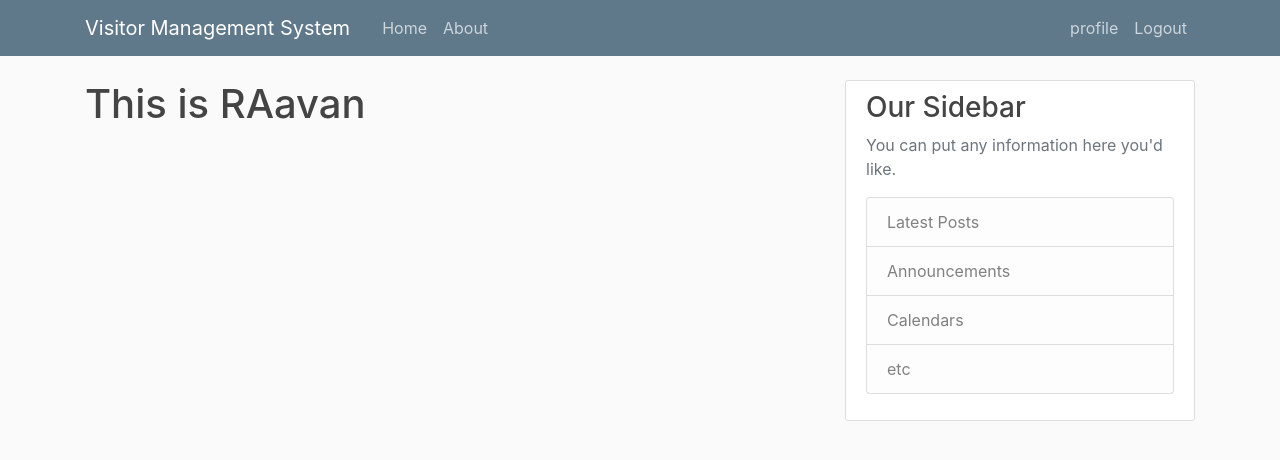
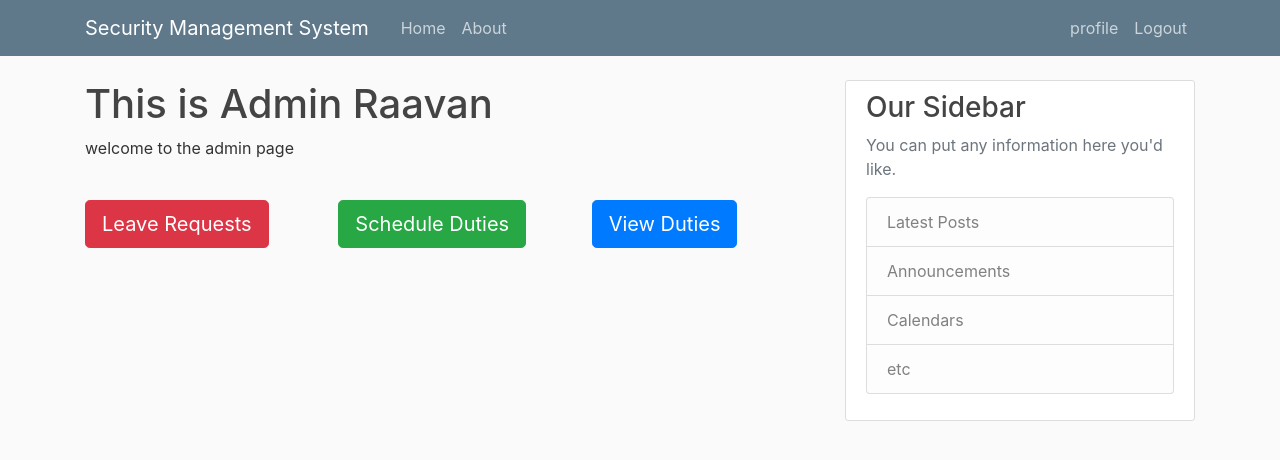
Before and after one commit to gskumar77c/Online-Security-Management, a Django app: page /home/ in a window 1280 px wide. Shown: the top 460 px of the page. Run offline with Django 3.2, Linux system fonts and the light colour scheme; a user stored in the database is signed in; some libraries are stand-ins or nearby versions.

Commit message:
adding leaves

```diff
--- a/security/admin.py
+++ b/security/admin.py
@@ -1,5 +1,5 @@
 from django.contrib import admin
-from .models import User,Profile
+from .models import User,Profile,MonthlyInformation,Duties,Leaves
 from django import forms
 from django.contrib.auth.models import Group
 from django.contrib.auth.forms import ReadOnlyPasswordHashField
@@ -33,5 +33,7 @@ class UserAdmin(BaseUserAdmin):
 
 admin.site.register(User,UserAdmin)
 admin.site.unregister(Group)
-
+admin.site.register(MonthlyInformation)
+admin.site.register(Duties)
+admin.site.register(Leaves)
 admin.site.register(Profile)
--- a/security/models.py
+++ b/security/models.py
@@ -2,6 +2,7 @@ from django.db import models
 from django.contrib.auth.models import AbstractUser,AbstractBaseUser,BaseUserManager
 from django.conf import settings
 from PIL import Image
+from .import worker
 
 
 class UserManager(BaseUserManager):
@@ -73,3 +74,39 @@ class Profile(models.Model):
 			print(self.image.path)
 			img.thumbnail(output_size)
 			img.save(self.image.path)
+
+
+
+class MonthlyInformation(models.Model):
+	user = models.ForeignKey(settings.AUTH_USER_MODEL,on_delete=models.CASCADE)
+	duties = models.IntegerField(default=0)
+	fine  = models.IntegerField(default=0)
+	availabel_leaves = models.IntegerField(default=worker.MAX_LEAVES)
+	month = models.DateField(blank=True,null=True)
+
+	def __str__(self):
+		mn = str(self.month)
+		return self.user.email + " | " + mn + " | duties: " + str(self.duties)
+
+
+
+class Duties(models.Model):
+	user = models.ForeignKey(settings.AUTH_USER_MODEL,on_delete=models.CASCADE)
+	date =models.DateField(blank=True,null=True)
+	placeno = models.IntegerField(default=-7)
+
+
+	def __str__(self):
+		return self.user.email + " | " + str(self.date) + " | " + str(self.placeno)
+
+
+
+class Leaves(models.Model):
+	user = models.ForeignKey(settings.AUTH_USER_MODEL,on_delete=models.CASCADE)
+	status = models.CharField(max_length = 9,default='REQUESTED')
+	comment = models.TextField(blank=True,null=True)
+	startdate = models.DateField(blank=True,null=True)
+	days = models.IntegerField(default=0)
+
+	def __str__(self):
+		return self.user.email + " | " + str(self.status) + " | " + str(self.startdate) + " | " + str(self.days)
--- /dev/null
+++ b/security/templates/security/adminhome.html
@@ -0,0 +1,12 @@
+{% extends "security/base2.html" %}
+{% block content %}
+	<h1>This is Admin Raavan</h1>
+	<p>welcome to the admin page</p>
+	<br>
+	<div class="row">
+				<div class="col-md-4"><a href="{% url 'profile' %}" class="btn btn-danger btn-lg">Leave Requests</a></div>
+				<div class="col-md-4"><a href="{% url 'profile' %}" class="btn btn-success btn-lg">Schedule Duties</a></div>
+				<div class="col-md-4"><a href="{% url 'profile' %}" class="btn btn-primary btn-lg">View Duties</a></div>
+	</div>
+
+{% endblock content %}
--- a/security/templates/security/base2.html
+++ b/security/templates/security/base2.html
@@ -21,7 +21,7 @@
 <header class="site-header">
   <nav class="navbar navbar-expand-md navbar-dark bg-steel fixed-top">
     <div class="container">
-      <a class="navbar-brand mr-4" href="#">Visitor Management System</a>
+      <a class="navbar-brand mr-4" href="#">Security Management System</a>
       <button class="navbar-toggler" type="button" data-toggle="collapse" data-target="#navbarToggle" aria-controls="navbarToggle" aria-expanded="false" aria-label="Toggle navigation">
       <span class="navbar-toggler-icon"></span>
       </button>
--- a/security/views.py
+++ b/security/views.py
@@ -8,7 +8,10 @@ from .models import Profile,User
 
 @login_required
 def home(request):
-	return render(request,'security/home.html')
+	if request.user.is_admin:
+		return render(request,'security/adminhome.html')
+	else:
+		return render(request,'security/home.html')
 
 
 def register(request):
@@ -58,3 +61,13 @@ def profile(request):
 				'p_form' : p_form
 				}
 	return render(request,'security/profile.html',context)
+
+
+
+@login_required
+def schedule(request):
+	if not request.user.is_admin:
+		return redirect('home')
+
+	users = User.objects.filter(is_admin=False,is_active=True)
+	useravailability = {}
--- /dev/null
+++ b/security/worker.py
@@ -0,0 +1,2 @@
+MAX_LEAVES = 10
+PLACES_TO_MANAGE = 10
```
Also changed, not shown: db.sqlite3, media/profile_pics/nature.png (added), security/migrations/0003_duties_leaves_monthlyinformation.py (added).
